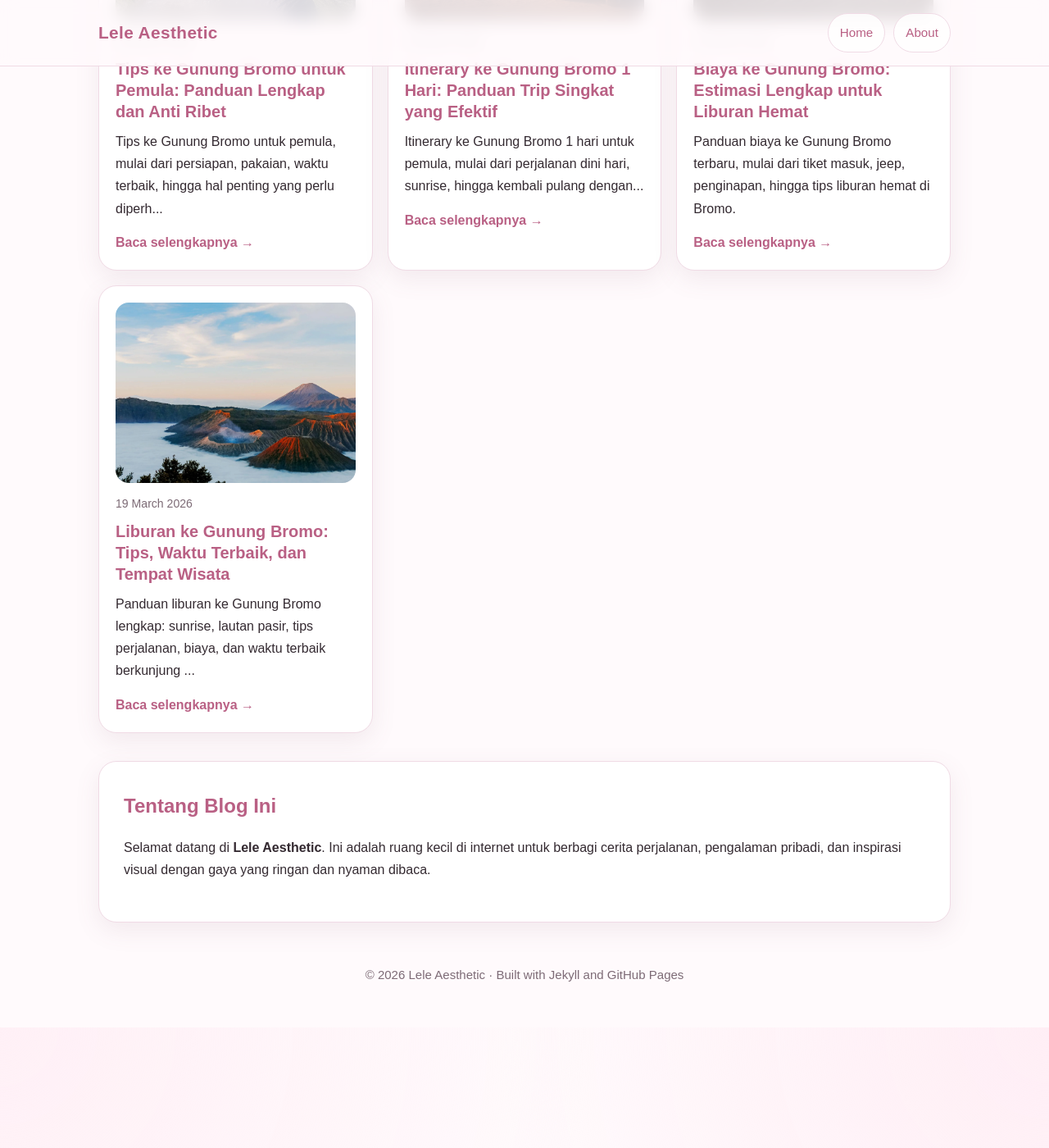
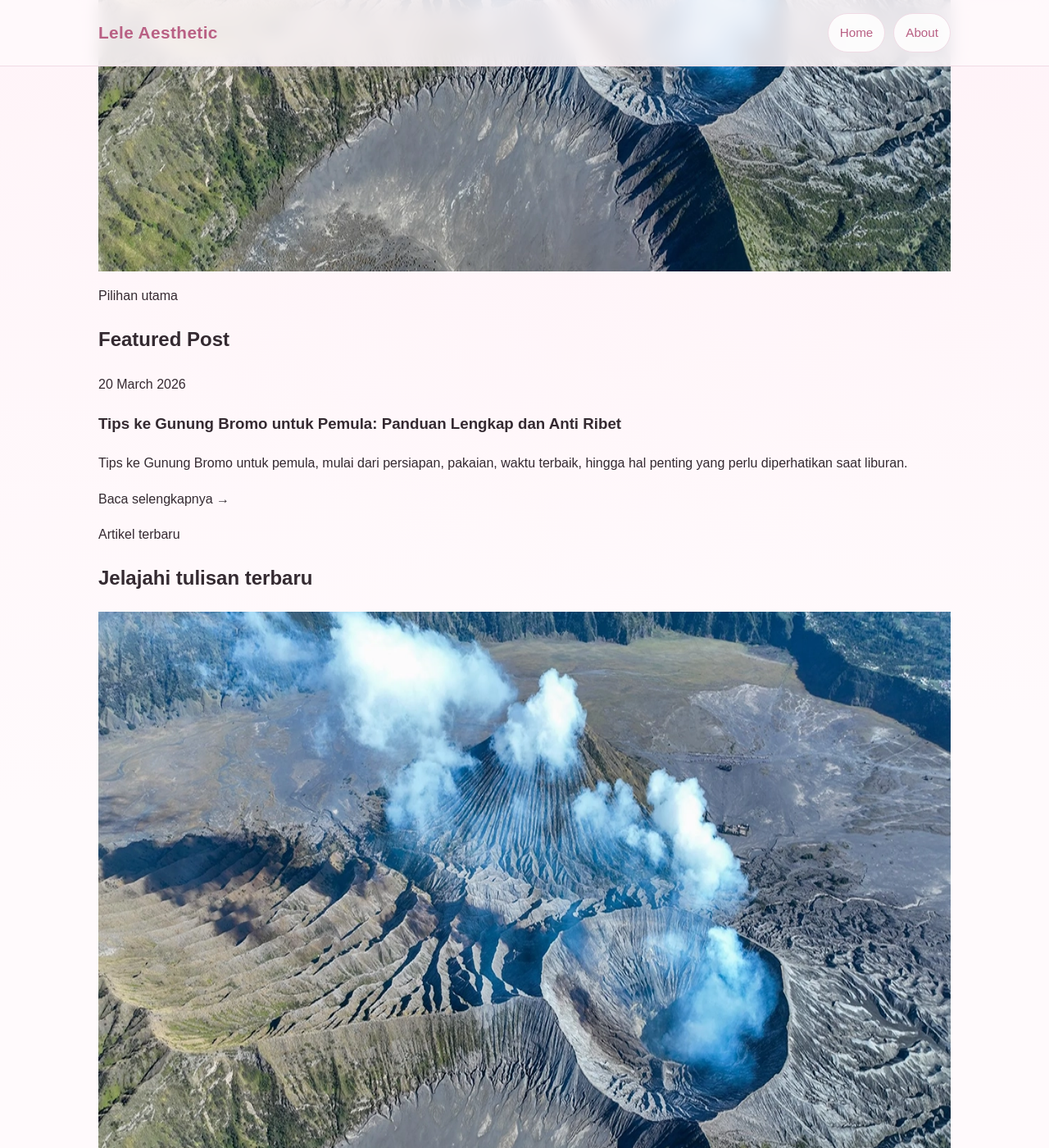
Before and after one commit to vwebe/lele, a Jekyll site: the page built from index.md, in a window 1280 px wide and 1400 px high, scrolled down 755 px. Shown: the whole window at 82% size. Built offline with Jekyll 4.4.1, drawn with Linux system fonts in a browser that asks for light colours; before the commit the page ends 2008 px from its top, so only the background shows below that; some of the changed text lies outside the part shown.

Commit message:
Update home.html

```diff
--- a/_layouts/home.html
+++ b/_layouts/home.html
@@ -2,31 +2,104 @@
 layout: default
 ---
 
-<section class="hero">
-  <div class="hero-logo">
-    <img src="{{ '/lele.gif' | relative_url }}" alt="Lele Aesthetic Logo">
+{% assign featured_post = site.posts.first %}
+
+<section class="premium-hero">
+  <div class="premium-hero__inner">
+    <div class="premium-hero__content">
+      <div class="premium-badge">
+        <span>Lele Aesthetic</span>
       </div>
-  <h1>Lele Aesthetic</h1>
+      <h1>Catatan travel, inspirasi, dan cerita yang dibuat dengan rasa.</h1>
       <p>
-    Blog pribadi tentang travel, cerita, inspirasi, dan hal-hal sederhana yang menarik untuk dibagikan.
+        Selamat datang di Lele Aesthetic. Ruang kecil yang berisi artikel travel,
+        pengalaman personal, dan hal-hal sederhana yang layak dinikmati pelan-pelan.
       </p>
+      <div class="premium-actions">
+        {% if featured_post %}
+          <a class="premium-btn premium-btn--primary" href="{{ featured_post.url | relative_url }}">
+            Baca artikel terbaru
+          </a>
+        {% endif %}
+        <a class="premium-btn premium-btn--soft" href="{{ '/about.html' | relative_url }}">
+          Tentang blog
+        </a>
+      </div>
+    </div>
+
+    <div class="premium-hero__visual">
+      {% if featured_post and featured_post.image %}
+        <a href="{{ featured_post.url | relative_url }}" class="premium-featured-image-link">
+          <img
+            src="{{ featured_post.image | relative_url }}"
+            alt="{{ featured_post.title }}"
+            class="premium-featured-image"
+            width="1200"
+            height="800"
+            decoding="async"
+          >
+        </a>
+      {% else %}
+        <div class="premium-placeholder">
+          <img src="{{ '/lele.gif' | relative_url }}" alt="Lele Aesthetic logo" width="160" height="160">
+        </div>
+      {% endif %}
+    </div>
+  </div>
 </section>
 
-<section class="section-head">
-  <h2>Artikel Terbaru</h2>
+{% if featured_post %}
+<section class="featured-post">
+  <div class="section-title-wrap">
+    <p class="section-kicker">Pilihan utama</p>
+    <h2>Featured Post</h2>
+  </div>
+
+  <article class="featured-card">
+    <div class="featured-card__meta">
+      <span>{{ featured_post.date | date: "%d %B %Y" }}</span>
+    </div>
+
+    <h3>
+      <a href="{{ featured_post.url | relative_url }}">{{ featured_post.title }}</a>
+    </h3>
+
+    <p>
+      {{ featured_post.description | default: featured_post.excerpt | strip_html | truncate: 170 }}
+    </p>
+
+    <a class="featured-link" href="{{ featured_post.url | relative_url }}">
+      Baca selengkapnya →
+    </a>
+  </article>
 </section>
+{% endif %}
 
-<section class="post-grid">
+<section class="latest-posts">
+  <div class="section-title-wrap">
+    <p class="section-kicker">Artikel terbaru</p>
+    <h2>Jelajahi tulisan terbaru</h2>
+  </div>
+
+  <div class="premium-post-grid">
     {% for post in site.posts %}
-    <article class="post-card">
+      <article class="premium-post-card">
         {% if post.image %}
-        <a href="{{ post.url | relative_url }}">
-          <img src="{{ post.image | relative_url }}" alt="{{ post.title }}">
+          <a href="{{ post.url | relative_url }}" class="premium-post-card__thumb">
+            <img
+              src="{{ post.image | relative_url }}"
+              alt="{{ post.title }}"
+              width="1200"
+              height="800"
+              loading="lazy"
+              decoding="async"
+            >
           </a>
         {% endif %}
 
-      <div class="post-meta">
-        {{ post.date | date: "%d %B %Y" }}
+        <div class="premium-post-card__body">
+          <div class="premium-post-card__meta">
+            <span>{{ post.date | date: "%d %B %Y" }}</span>
           </div>
 
           <h3>
@@ -37,14 +110,23 @@ layout: default
             {{ post.description | default: post.excerpt | strip_html | truncate: 120 }}
           </p>
 
-      <a class="read-more" href="{{ post.url | relative_url }}">Baca selengkapnya →</a>
+          <a class="premium-readmore" href="{{ post.url | relative_url }}">
+            Baca artikel →
+          </a>
+        </div>
       </article>
     {% endfor %}
+  </div>
 </section>
 
-<section class="page-card">
-  <h2>Tentang Blog Ini</h2>
+<section class="premium-about-box">
+  <div class="section-title-wrap">
+    <p class="section-kicker">Tentang</p>
+    <h2>Lele Aesthetic</h2>
+  </div>
+
   <p>
-    Selamat datang di <strong>Lele Aesthetic</strong>. Ini adalah ruang kecil di internet untuk berbagi cerita perjalanan, pengalaman pribadi, dan inspirasi visual dengan gaya yang ringan dan nyaman dibaca.
+    Blog ini dibuat untuk membagikan cerita perjalanan, panduan ringan, dan inspirasi visual
+    dengan tampilan yang lembut, terang, dan nyaman dibaca di desktop maupun mobile.
   </p>
 </section>
```
Lines whose indentation alone changed are shown as unchanged.
